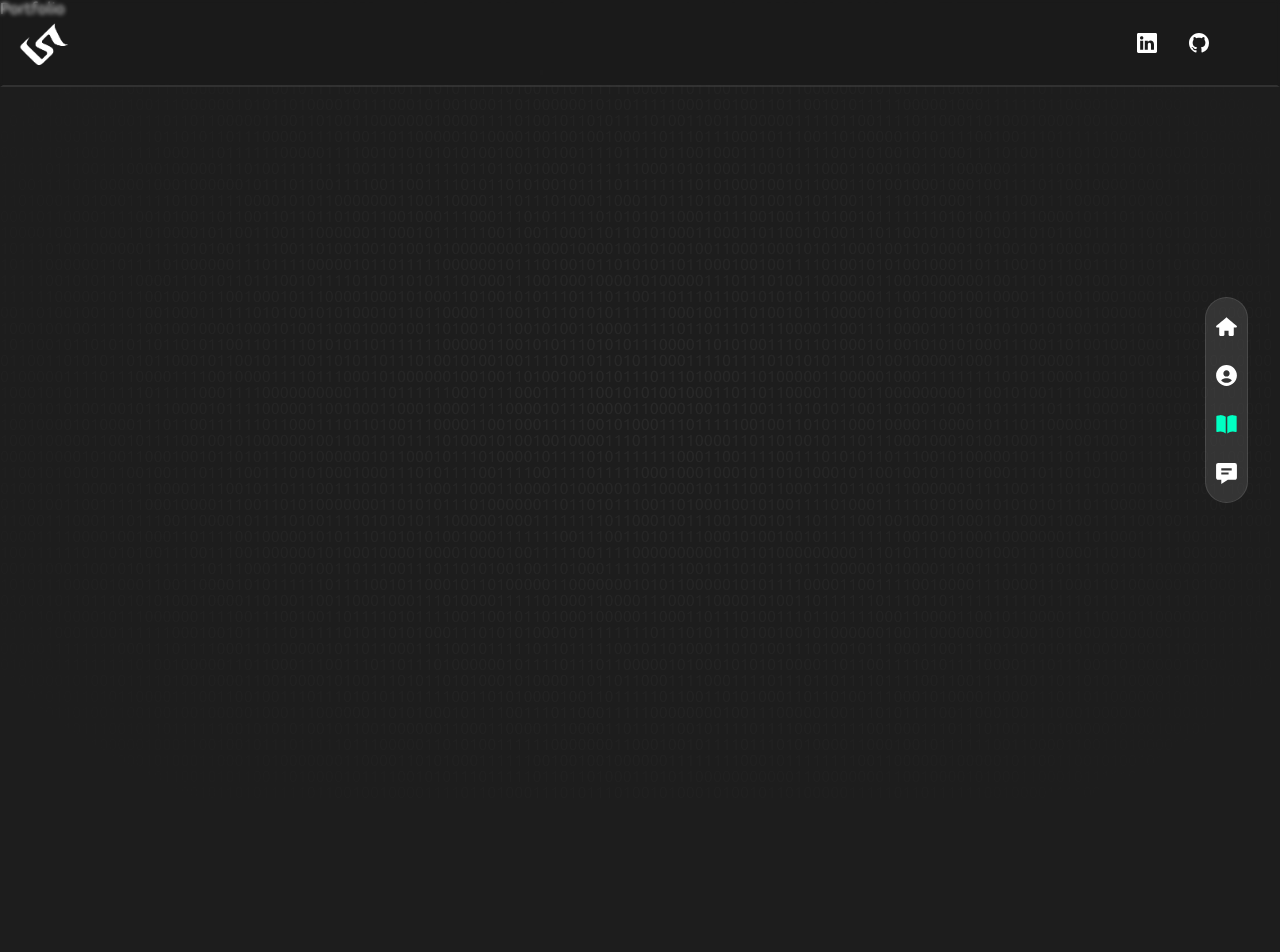
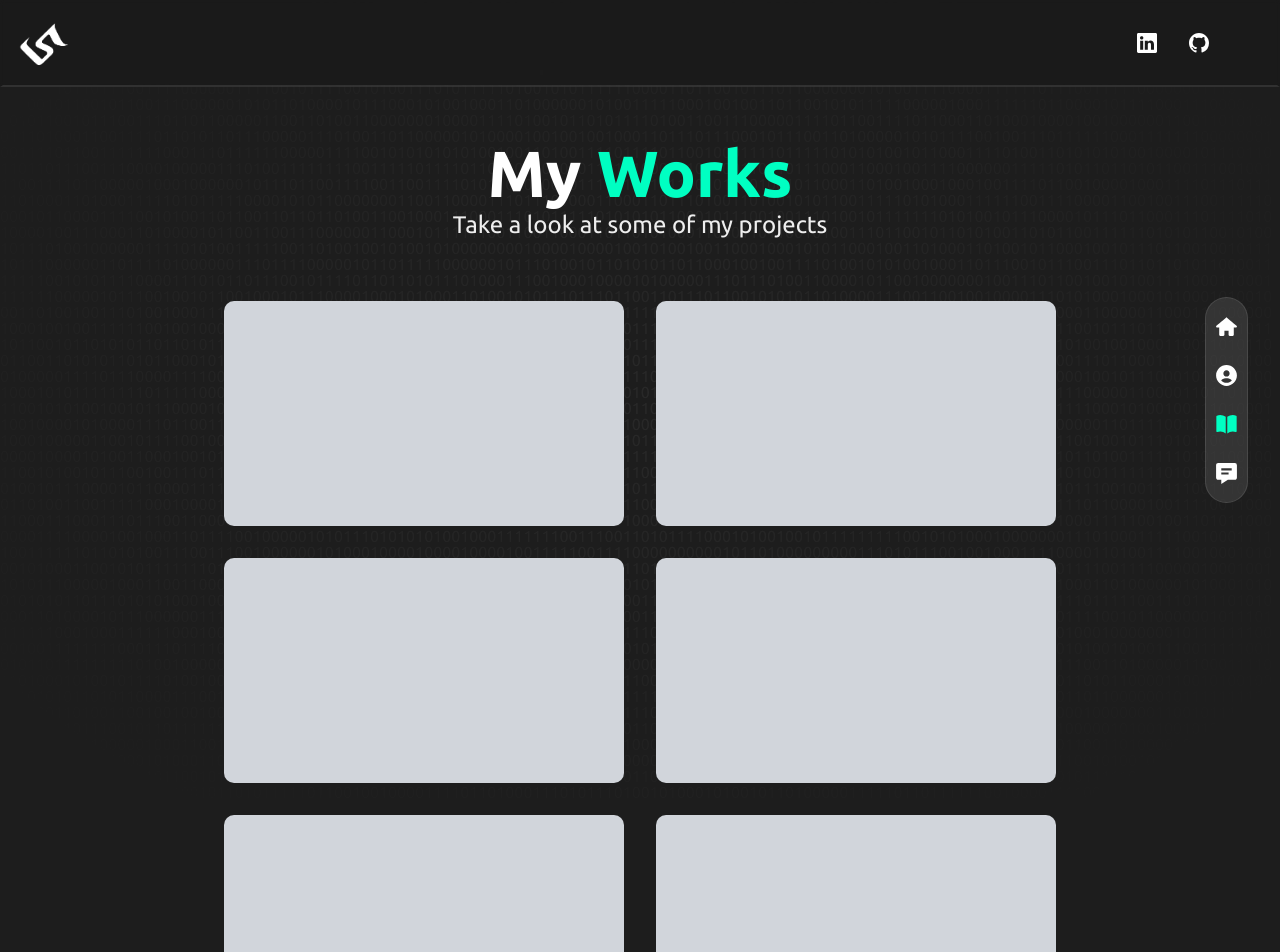
Before and after one commit to youssef303m/portfolio, a React (Vite) app: page /portfolio in a window 1280 px wide. Shown: the top 952 px of the page. Before the commit the page ends 800 px from the top, so only its background shows below. Built offline with nearby package versions, Linux system fonts and the light colour scheme; some icons are missing; the HTML template or start-up script is replaced by a standard one.

Commit message:
Finished portfolio skeleton

```diff
--- a/src/pages/Portfolio.jsx
+++ b/src/pages/Portfolio.jsx
@@ -1,7 +1,36 @@
-import React from "react";
-
 const Portfolio = () => {
-  return <div>Portfolio</div>;
+  return (
+    <section className="min-h-screen flex items-center justify-center py-[140px]">
+      <div className="container flex flex-col items-center">
+        <h2 className="text-[48px] sm:text-[65px] font-[600]">
+          My <span className="text-primary">Works</span>
+        </h2>
+        <p className="mt-2 text-[18px] sm:text-[24px] text-paragraph">
+          Take a look at some of my projects
+        </p>
+        <div className="mt-16 grid xl:grid-cols-2 2xl:grid-cols-3 gap-8">
+          <a href="#">
+            <div className="bg-gray-300 w-[340px] sm:w-[400px] aspect-[16/9] rounded-[10px]"></div>
+          </a>
+          <a href="#">
+            <div className="bg-gray-300 w-[340px] sm:w-[400px] aspect-[16/9] rounded-[10px]"></div>
+          </a>
+          <a href="#">
+            <div className="bg-gray-300 w-[340px] sm:w-[400px] aspect-[16/9] rounded-[10px]"></div>
+          </a>
+          <a href="#">
+            <div className="bg-gray-300 w-[340px] sm:w-[400px] aspect-[16/9] rounded-[10px]"></div>
+          </a>
+          <a href="#">
+            <div className="bg-gray-300 w-[340px] sm:w-[400px] aspect-[16/9] rounded-[10px]"></div>
+          </a>
+          <a href="#">
+            <div className="bg-gray-300 w-[340px] sm:w-[400px] aspect-[16/9] rounded-[10px]"></div>
+          </a>
+        </div>
+      </div>
+    </section>
+  );
 };
 
 export default Portfolio;
```
